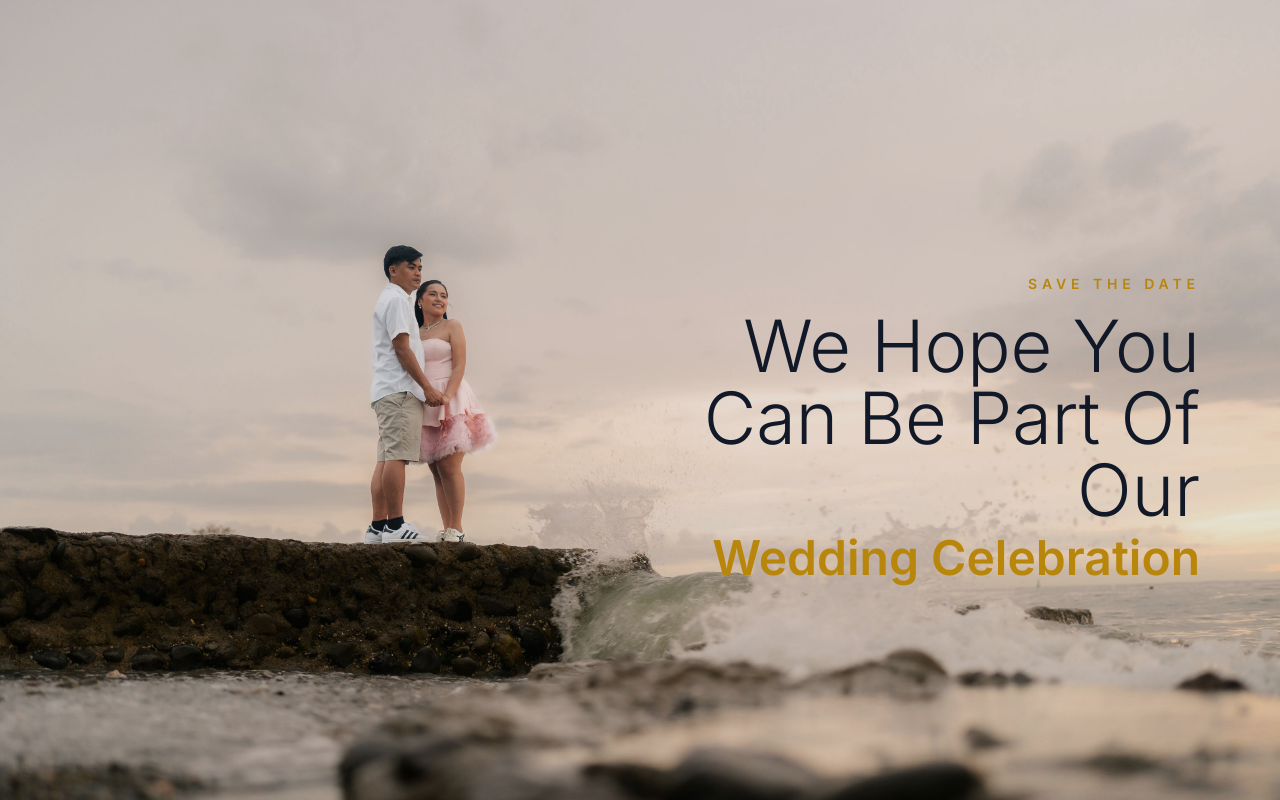
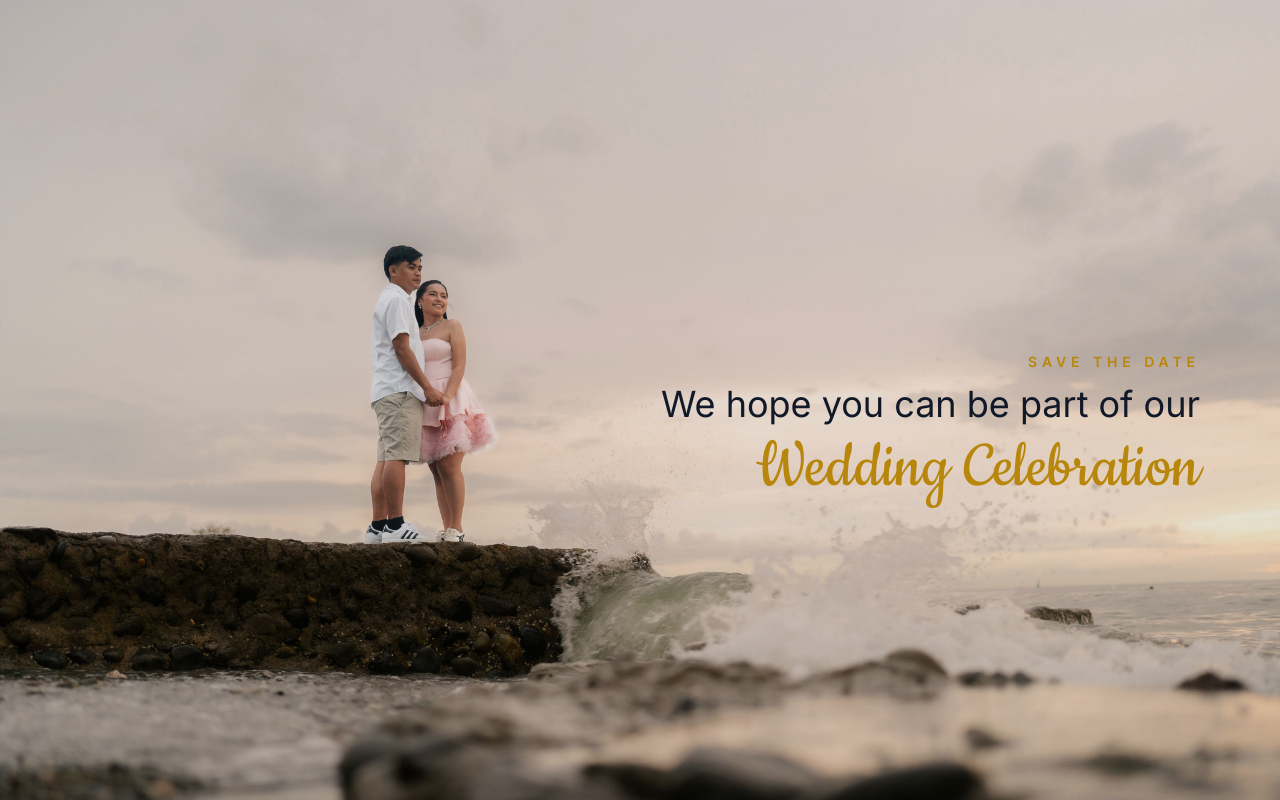
Before and after one commit to RefinedSaltqwe/jonahanand, a Next.js app: page / in a window 1280 px wide. Shown: the part 4338-5138 px from the top of the page. Built offline with nearby package versions, Linux system fonts and the light colour scheme; no server answers.

Commit message:
herotwo update

```diff
--- a/src/components/HeroSectionTwo.tsx
+++ b/src/components/HeroSectionTwo.tsx
@@ -1,6 +1,10 @@
+import { Cookie } from "next/font/google";
 import Image from "next/image";
 import React from "react";
-
+const AB = Cookie({
+  subsets: ["latin"],
+  weight: "400",
+});
 const HeroSectionTwo: React.FC = () => {
   return (
     <section className="relative h-screen w-full overflow-hidden">
@@ -25,13 +29,15 @@ const HeroSectionTwo: React.FC = () => {
       {/* Content */}
       <div className="relative z-10 flex h-full items-start justify-center px-6 pt-14 md:items-center md:justify-end md:px-14 lg:px-20">
         <div className="max-w-xl text-center md:text-right">
-          <p className="mb-4 text-sm font-semibold uppercase tracking-[0.35em] text-[#b8860b]">
+          <p className="mb-3 text-sm font-semibold uppercase tracking-[0.35em] text-[#b8860b]">
             Save The Date
           </p>
 
-          <h1 className="text-4xl font-light leading-tight text-gray-900 sm:text-5xl md:text-6xl lg:text-7xl">
-            We Hope You Can Be Part Of Our
-            <span className="mt-2 text-2xl md:text-5xl block font-semibold text-[#b8860b]">
+          <h1 className="text-xl font-normal leading-tight text-gray-900 sm:text-4xl">
+            We hope you can be part of our
+            <span
+              className={`mt-2 text-5xl sm:text-7xl block font-semibold text-[#b8860b] ${AB.className}`}
+            >
               Wedding Celebration
             </span>
           </h1>
```
